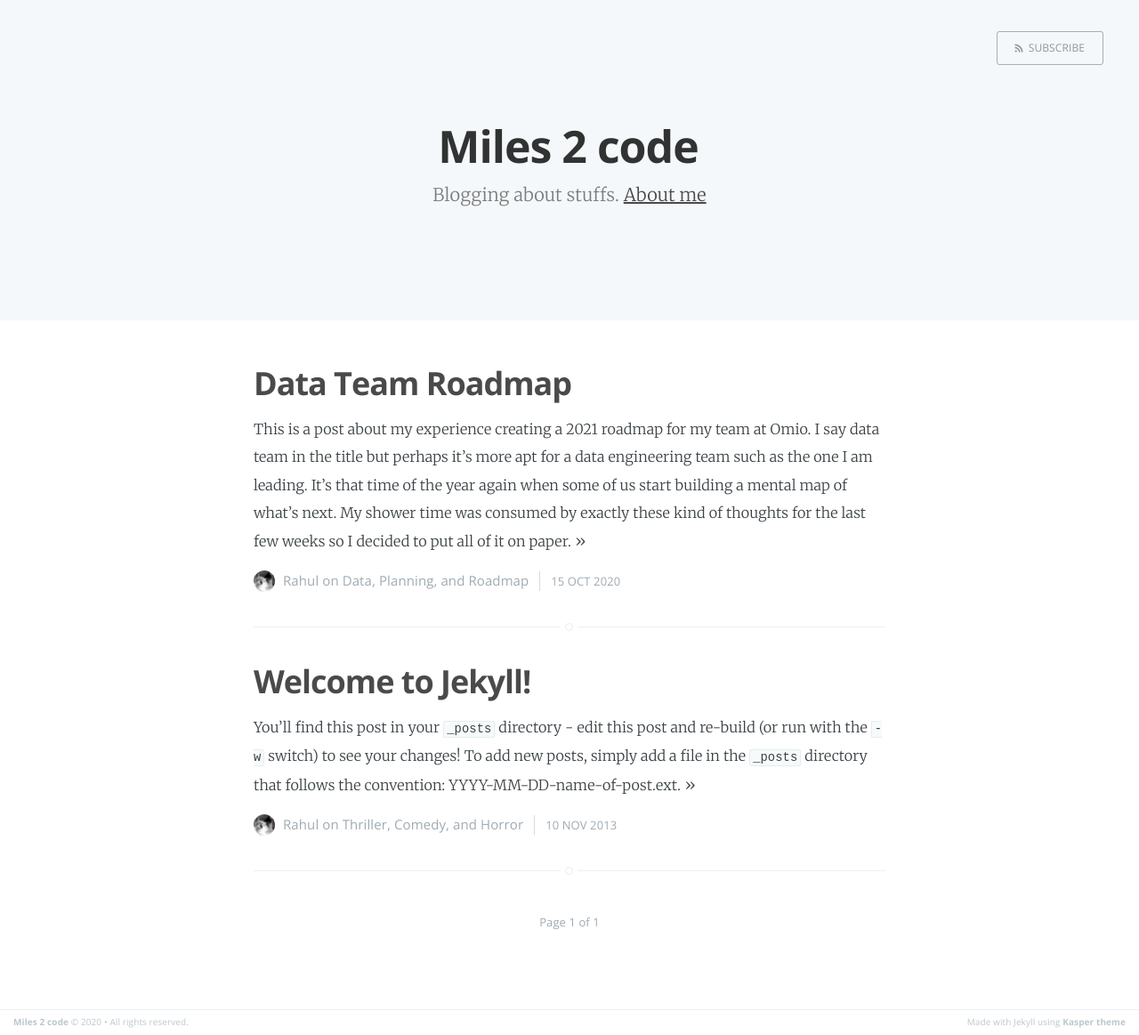
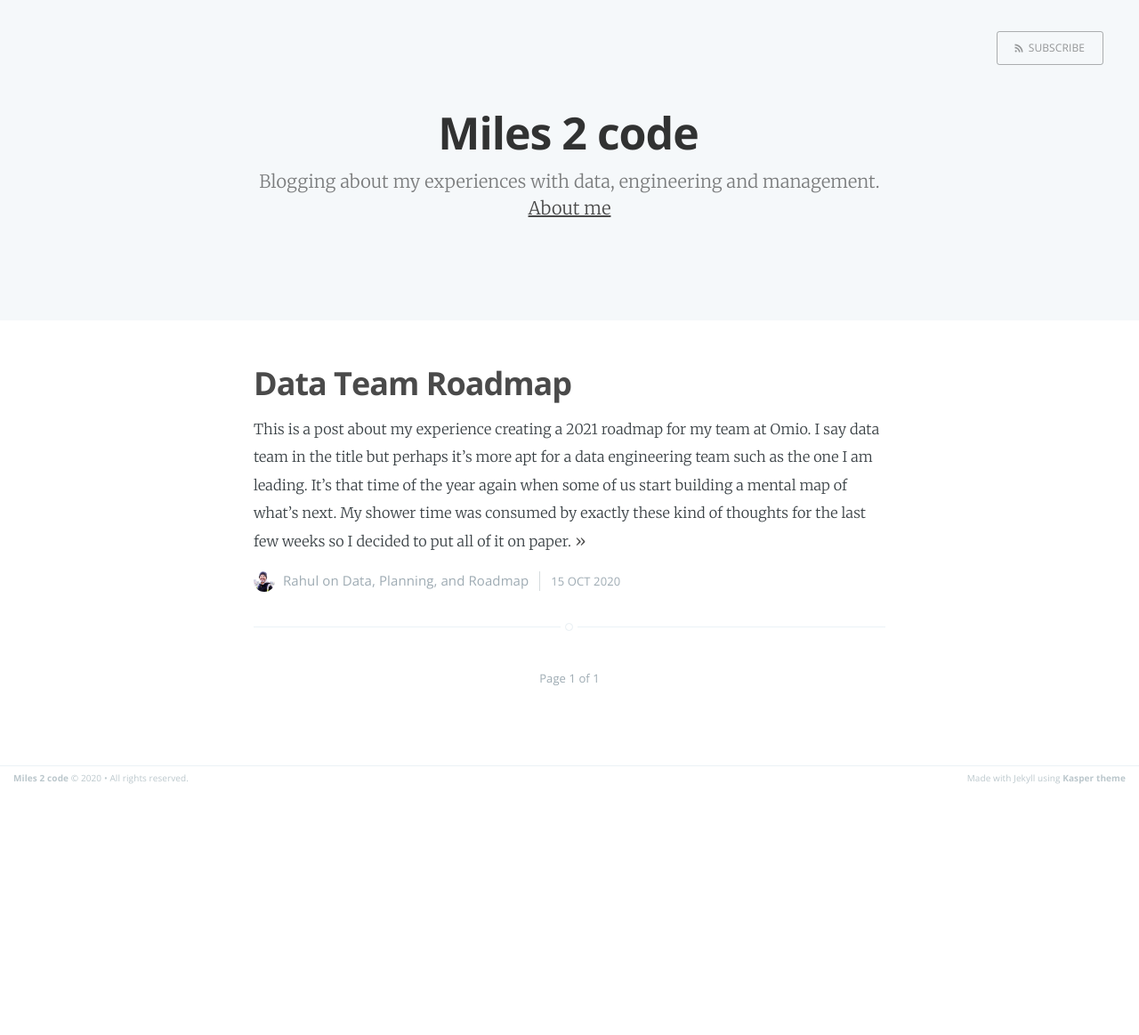
Before and after one commit to rahulj51/miles2code.github.io, a Jekyll site: the page built from index.html, in a window 1280 px wide. Shown: the whole page at 89% size. Built offline with Jekyll 4.4.1, drawn with Linux system fonts in a browser that asks for light colours; the list of posts is cut into pages by our own code; after the commit the page ends 900 px from its top, so only the background shows below that.

Commit message:
Fixing metadata. Removing dummy page

```diff
--- a/_config.yml
+++ b/_config.yml
@@ -1,5 +1,5 @@
 name: Miles 2 code
-description: Blogging about stuffs
+description: Blogging about my experiences with data, engineering and management
 meta_description: "Your New Jekyll Site, Blogging about stuffs"
 
 markdown: kramdown
--- a/_posts/2013-11-10-welcome-to-jekyll.markdown
+++ /dev/null
@@ -1,24 +0,0 @@
----
-layout: post
-title:  "Welcome to Jekyll!"
-date:   2013-11-10 10:18:00
-categories: Thriller Comedy Horror
----
-
-You'll find this post in your `_posts` directory - edit this post and re-build (or run with the `-w` switch) to see your changes!
-To add new posts, simply add a file in the `_posts` directory that follows the convention: YYYY-MM-DD-name-of-post.ext.
-
-Jekyll also offers powerful support for code snippets:
-
-{% highlight ruby %}
-def print_hi(name)
-  puts "Hi, #{name}"
-end
-print_hi('Tom')
-#=> prints 'Hi, Tom' to STDOUT.
-{% endhighlight %}
-
-Check out the [Jekyll docs][jekyll] for more info on how to get the most out of Jekyll. File all bugs/feature requests at [Jekyll's GitHub repo][jekyll-gh].
-
-[jekyll-gh]: https://github.com/mojombo/jekyll
-[jekyll]:    http://jekyllrb.com
```
Also changed, not shown: about.md (+1 -1 lines), assets/images/profile.png.
